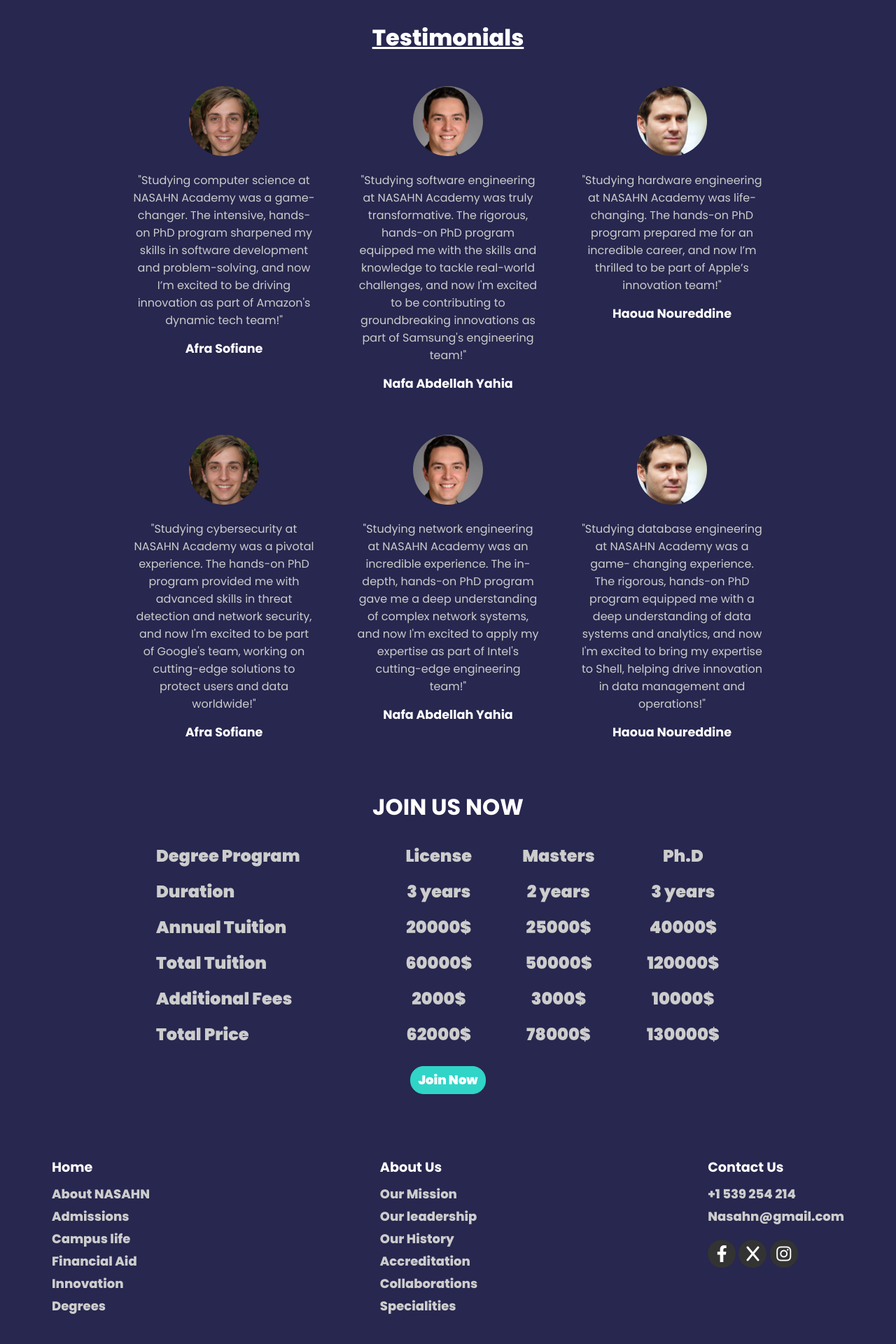
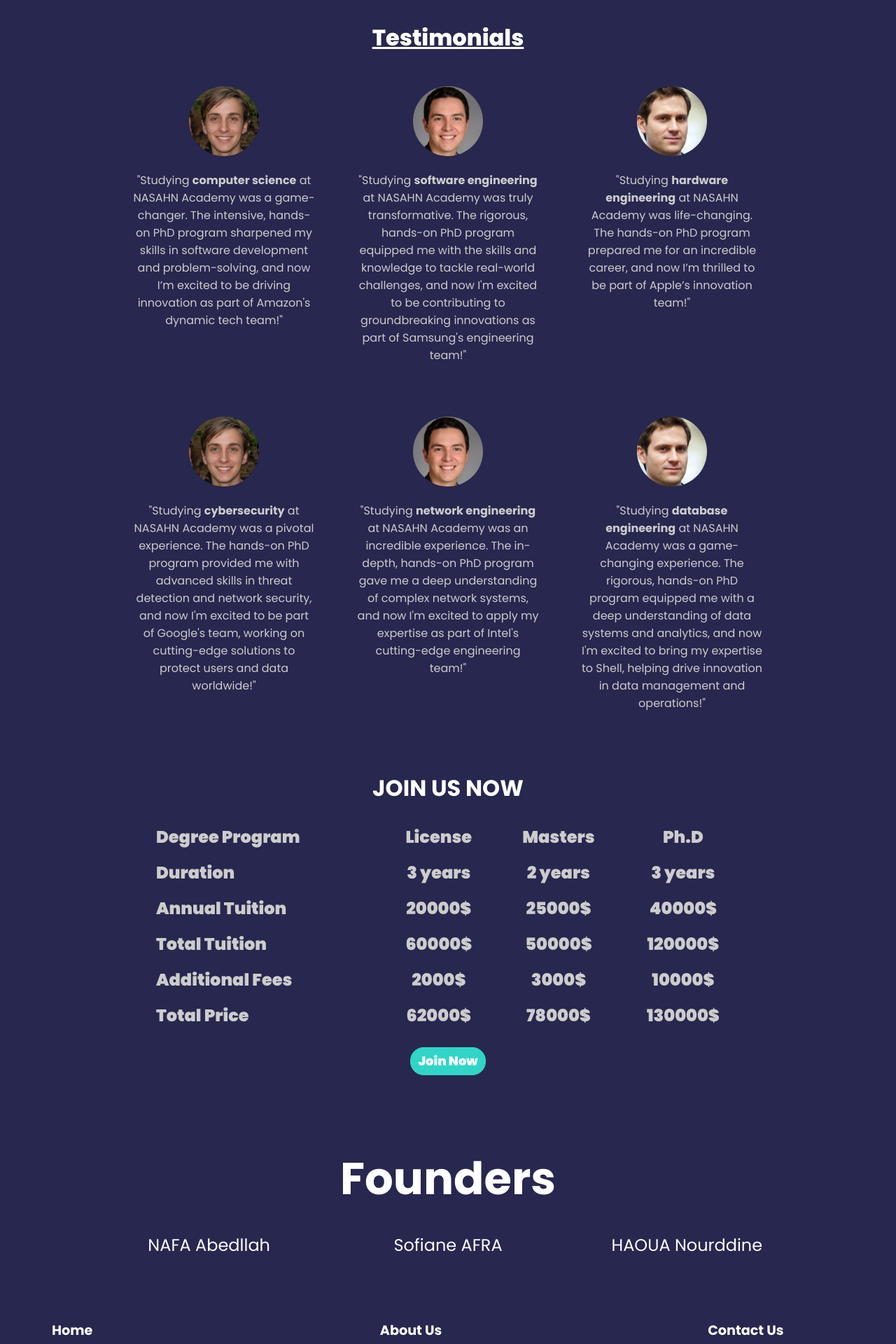
Before and after one commit to iamAbdo/TecWeb, a PHP site: page / in a window 1280 px wide. Shown: the part 3059-4979 px from the top of the page at 70% size. Run offline with PHP 8.4, Linux system fonts and the light colour scheme.

Commit message:
Founders

```diff
--- a/index.html
+++ b/index.html
@@ -184,64 +184,62 @@
             <div class="testimonial-item">
                 <img src="user.jpg" alt="User 1" class="testimonial-image" />
                 <p class="testimonial-text">
-                    "Studying computer science at NASAHN Academy was a game-changer. The intensive, hands-on PhD program
+                    "Studying <strong>computer science</strong> at NASAHN Academy was a game-changer. The intensive,
+                    hands-on PhD program
                     sharpened my skills in software development and problem-solving, and now I’m excited to be driving
                     innovation as part of Amazon's dynamic tech team!"
                 </p>
-                <p class="testimonial-author">Afra Sofiane</p>
             </div>
             <div class="testimonial-item">
                 <img src="user2.jpg" alt="User 2" class="testimonial-image" />
                 <p class="testimonial-text">
-                    "Studying software engineering at NASAHN Academy was truly transformative. The rigorous, hands-on
+                    "Studying <strong>software engineering</strong> at NASAHN Academy was truly transformative. The
+                    rigorous, hands-on
                     PhD program equipped me with the skills and knowledge to tackle real-world challenges, and now I'm
                     excited to be contributing to groundbreaking innovations as part of Samsung's engineering team!"
                 </p>
-                <p class="testimonial-author">Nafa Abdellah Yahia</p>
             </div>
             <div class="testimonial-item">
                 <img src="user3.jpg" alt="User 3" class="testimonial-image" />
                 <p class="testimonial-text">
-                    "Studying hardware engineering at NASAHN Academy was life-changing. The hands-on PhD program
+                    "Studying <strong>hardware engineering</strong> at NASAHN Academy was life-changing. The hands-on
+                    PhD program
                     prepared me for an incredible career, and now I’m thrilled to be part of Apple’s innovation team!"
                 </p>
-                <p class="testimonial-author">Haoua Noureddine</p>
             </div>
             <div class="testimonial-item">
                 <img src="user.jpg" alt="User 1" class="testimonial-image" />
                 <p class="testimonial-text">
-                    "Studying cybersecurity at NASAHN Academy was a pivotal experience.
+                    "Studying <strong>cybersecurity</strong> at NASAHN Academy was a pivotal experience.
                     The hands-on PhD program provided me with advanced skills in threat
                     detection and network security, and now I'm excited to be part of
                     Google's team, working on cutting-edge solutions to protect users
                     and data worldwide!"
                 </p>
-                <p class="testimonial-author">Afra Sofiane</p>
             </div>
             <div class="testimonial-item">
                 <img src="user2.jpg" alt="User 2" class="testimonial-image" />
                 <p class="testimonial-text">
-                    "Studying network engineering at NASAHN Academy was an incredible
+                    "Studying <strong>network engineering</strong> at NASAHN Academy was an incredible
                     experience. The in-depth, hands-on PhD program gave me a deep
                     understanding of complex network systems, and now I'm excited to
                     apply my expertise as part of Intel's cutting-edge engineering
                     team!"
                 </p>
-                <p class="testimonial-author">Nafa Abdellah Yahia</p>
             </div>
             <div class="testimonial-item">
                 <img src="user3.jpg" alt="User 3" class="testimonial-image" />
                 <p class="testimonial-text">
-                    "Studying database engineering at NASAHN Academy was a game-
+                    "Studying <strong>database engineering</strong> at NASAHN Academy was a game-
                     changing experience. The rigorous, hands-on PhD program equipped me
                     with a deep understanding of data systems and analytics, and now I'm
                     excited to bring my expertise to Shell, helping drive innovation in
                     data management and operations!"
                 </p>
-                <p class="testimonial-author">Haoua Noureddine</p>
             </div>
         </div>
     </div>
+
 
     <!-- Partie Prix programs-->
 
@@ -293,6 +291,15 @@
 
         <button class="apply">Join Now</button>
     </div>
+
+    <section class="founders-section">
+        <h1 class="title">Founders</h1>
+        <div class="founders">
+            <div class="founder">NAFA Abedllah</div>
+            <div class="founder">Sofiane AFRA</div>
+            <div class="founder">HAOUA Nourddine</div>
+        </div>
+    </section>
 
     <!-- Partie ta3 el footer -->
     <footer>
--- a/style.css
+++ b/style.css
@@ -468,3 +468,31 @@ body.bluemode #theme-switch svg:first-child {
 body.bluemode #theme-switch svg:last-child {
   display: block;
 }
+
+/* founders */
+.founders-section {
+  width: 100%;
+  display: flex;
+  flex-direction: column;
+  align-items: center;
+  text-align: center;
+  padding: 50px 0;
+}
+
+.title {
+  font-size: 4rem;
+  font-weight: bold;
+  margin-bottom: 30px;
+}
+
+.founders {
+  display: flex;
+  justify-content: space-between;
+  width: 80%;
+}
+
+.founder {
+  font-size: 1.5rem;
+  flex: 1;
+  padding: 0 20px;
+}
```
